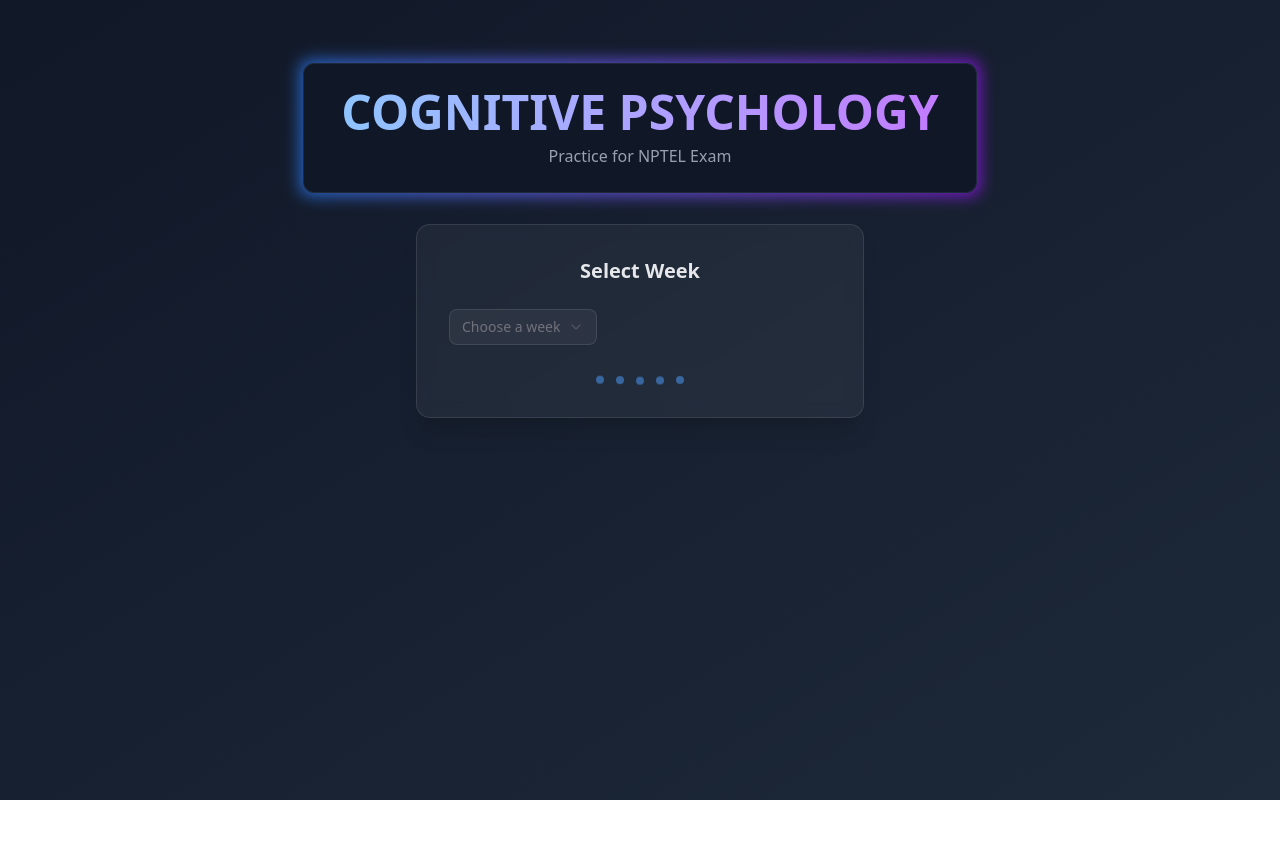
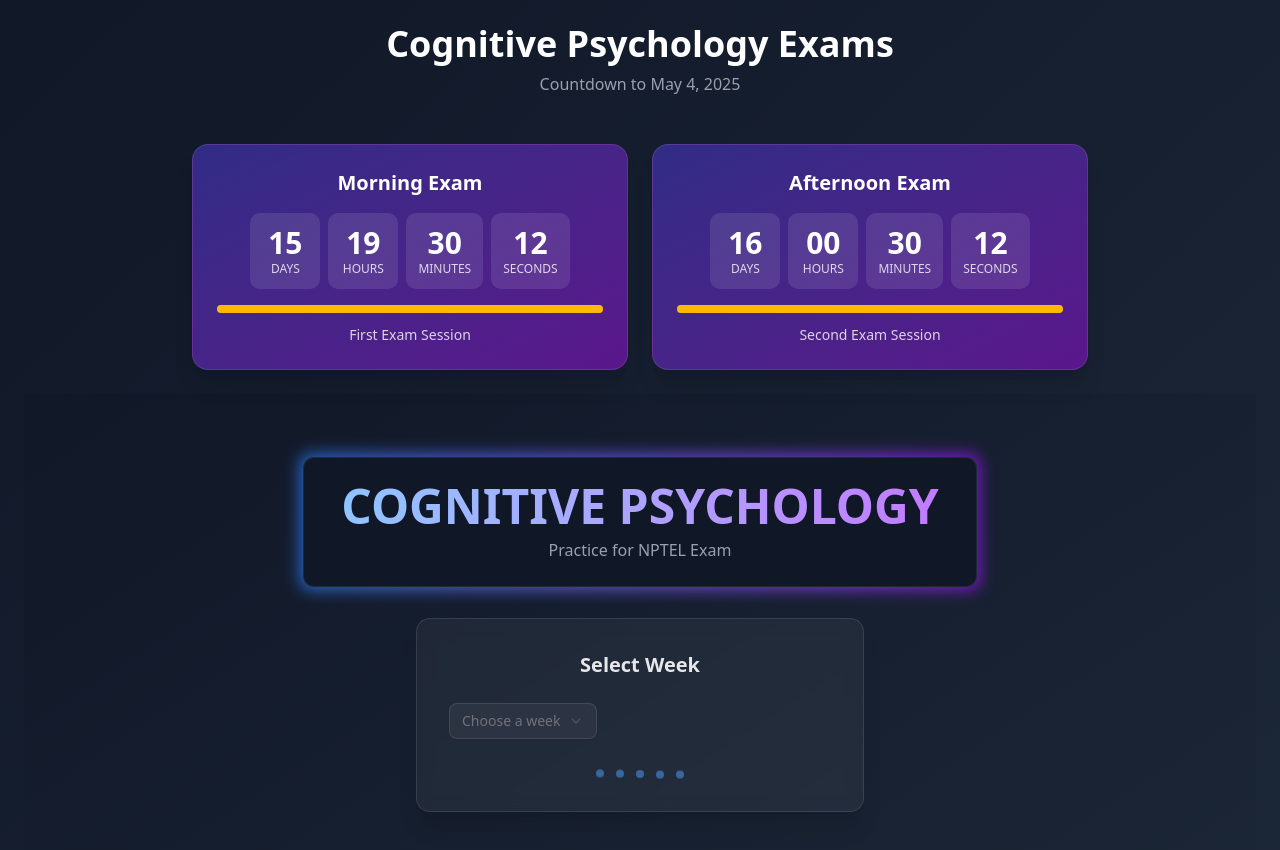
Before and after one commit to adarshsingh1706/Cognitive-Psychology, a Next.js app: page / in a window 1280 px wide. Shown: the top 850 px of the page. Before the commit the page ends 800 px from the top, so only its background shows below. Built offline with nearby package versions, Linux system fonts and the light colour scheme.

Commit message:
countdown added

```diff
--- a/src/app/page.js
+++ b/src/app/page.js
@@ -126,6 +126,7 @@
 
 import { useRouter } from "next/navigation";
 import { Select, SelectTrigger, SelectValue, SelectContent, SelectItem } from "@/components/ui/select";
+import DualCountdown from '@/components/DualCountdown';
 
 export default function Home() {
   const router = useRouter();
@@ -135,6 +136,19 @@
   const combinedOption = "combined"; // Combined set of questions
 
   return (
+
+    <div className="min-h-screen bg-gradient-to-br from-gray-900 to-gray-800 p-6">
+    <div className="max-w-7xl mx-auto">
+      <h1 className="text-4xl font-bold text-center text-white mb-2">
+        Cognitive Psychology Exams
+      </h1>
+      <p className="text-center text-gray-400 mb-12">
+        Countdown to May 4, 2025
+      </p>
+
+      <DualCountdown />
+
+<br/>
     <div className="min-h-screen flex flex-col items-center bg-gradient-to-br from-gray-900 to-gray-800 p-4">
       {/* Floating Out-of-the-Box Header */}
       <div className="w-full max-w-2xl mb-8 mt-12">
@@ -196,5 +210,7 @@
         </div>
       </div>
     </div>
+    </div>
+    </div>
   );
 }
--- /dev/null
+++ b/src/components/DualCountdown.jsx
@@ -0,0 +1,126 @@
+"use client";
+import { useEffect, useState } from 'react';
+import { motion } from 'framer-motion';
+
+const targetTimes = [
+  {
+    id: 'morning',
+    label: 'Morning Exam',
+    target: new Date('May 4, 2025 09:00:00').getTime()
+  },
+  {
+    id: 'afternoon',
+    label: 'Afternoon Exam',
+    target: new Date('May 4, 2025 14:00:00').getTime()
+  }
+];
+
+export default function DualCountdown() {
+  const [timeLeft, setTimeLeft] = useState({
+    morning: { days: 0, hours: 0, minutes: 0, seconds: 0 },
+    afternoon: { days: 0, hours: 0, minutes: 0, seconds: 0 }
+  });
+
+  useEffect(() => {
+    const updateTimers = () => {
+      const now = Date.now();
+      const newTimeLeft = {};
+
+      targetTimes.forEach(({ id, target }) => {
+        const diff = target - now;
+
+        if (diff <= 0) {
+          newTimeLeft[id] = { days: 0, hours: 0, minutes: 0, seconds: 0 };
+          return;
+        }
+
+        newTimeLeft[id] = {
+          days: Math.floor(diff / (1000 * 60 * 60 * 24)),
+          hours: Math.floor((diff / (1000 * 60 * 60)) % 24),
+          minutes: Math.floor((diff / (1000 * 60)) % 60),
+          seconds: Math.floor((diff / 1000) % 60)
+        };
+      });
+
+      setTimeLeft(newTimeLeft);
+    };
+
+    updateTimers();
+    const timer = setInterval(updateTimers, 1000);
+
+    return () => clearInterval(timer);
+  }, []);
+
+  return (
+    <div className="grid gap-6 md:grid-cols-2 max-w-4xl mx-auto">
+      {targetTimes.map(({ id, label }) => (
+        <motion.div
+          key={id}
+          initial={{ opacity: 0, y: 20 }}
+          animate={{ opacity: 1, y: 0 }}
+          transition={{ duration: 0.5 }}
+          className="bg-gradient-to-br from-indigo-900 to-purple-900 rounded-2xl p-6 shadow-xl border border-white/10"
+        >
+          <h3 className="text-xl font-bold text-white mb-4 text-center">
+            {label}
+          </h3>
+
+          <div className="flex justify-center gap-2">
+            {/* Days */}
+            {timeLeft[id].days > 0 && (
+              <div className="bg-white/10 rounded-lg p-3 text-center min-w-[70px]">
+                <div className="text-3xl font-bold text-white">
+                  {String(timeLeft[id].days).padStart(2, '0')}
+                </div>
+                <div className="text-white/80 text-xs">DAYS</div>
+              </div>
+            )}
+
+            {/* Time Units */}
+            {['hours', 'minutes', 'seconds'].map((unit) => (
+              <div key={unit} className="bg-white/10 rounded-lg p-3 text-center min-w-[70px]">
+                <div className="text-3xl font-bold text-white">
+                  {String(timeLeft[id][unit]).padStart(2, '0')}
+                </div>
+                <div className="text-white/80 text-xs">
+                  {unit.toUpperCase()}
+                </div>
+              </div>
+            ))}
+          </div>
+
+          {/* Progress bar */}
+          <div className="mt-4 bg-white/20 rounded-full h-2">
+            <div
+              className="bg-amber-400 h-2 rounded-full"
+              style={{
+                width: `${calculateProgress(id, timeLeft[id])}%`
+              }}
+            />
+          </div>
+
+          {/* Status message */}
+          <p className="text-center mt-3 text-sm text-white/80">
+            {getStatusMessage(id, timeLeft[id])}
+          </p>
+        </motion.div>
+      ))}
+    </div>
+  );
+}
+
+// Helper functions
+function calculateProgress(id, time) {
+  const totalHours = id === 'morning' ? 48 : 53; // 9AM (48h) vs 2PM (53h) from now
+  const remainingHours = time.days * 24 + time.hours;
+  return Math.max(0, Math.min(100, (remainingHours / totalHours) * 100));
+}
+
+function getStatusMessage(id, time) {
+  if (time.days === 0 && time.hours === 0 && time.minutes === 0) {
+    return 'Exam time has arrived!';
+  }
+  return id === 'morning'
+    ? 'First Exam Session'
+    : 'Second Exam Session';
+}
```
